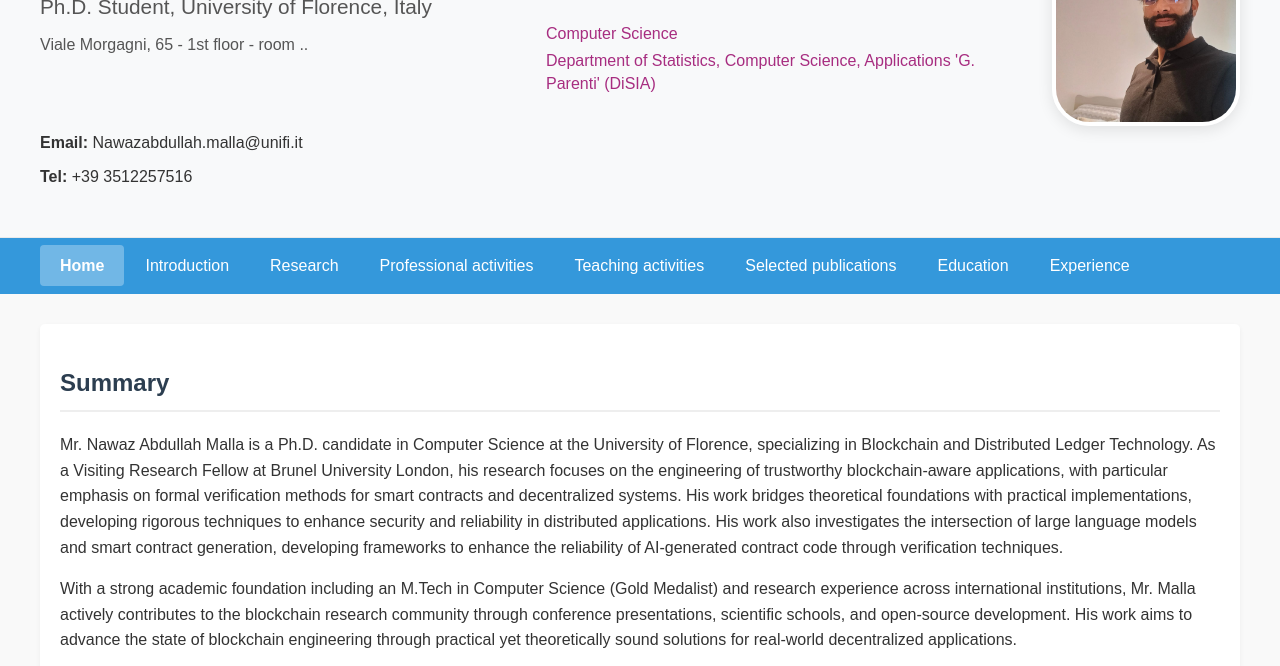
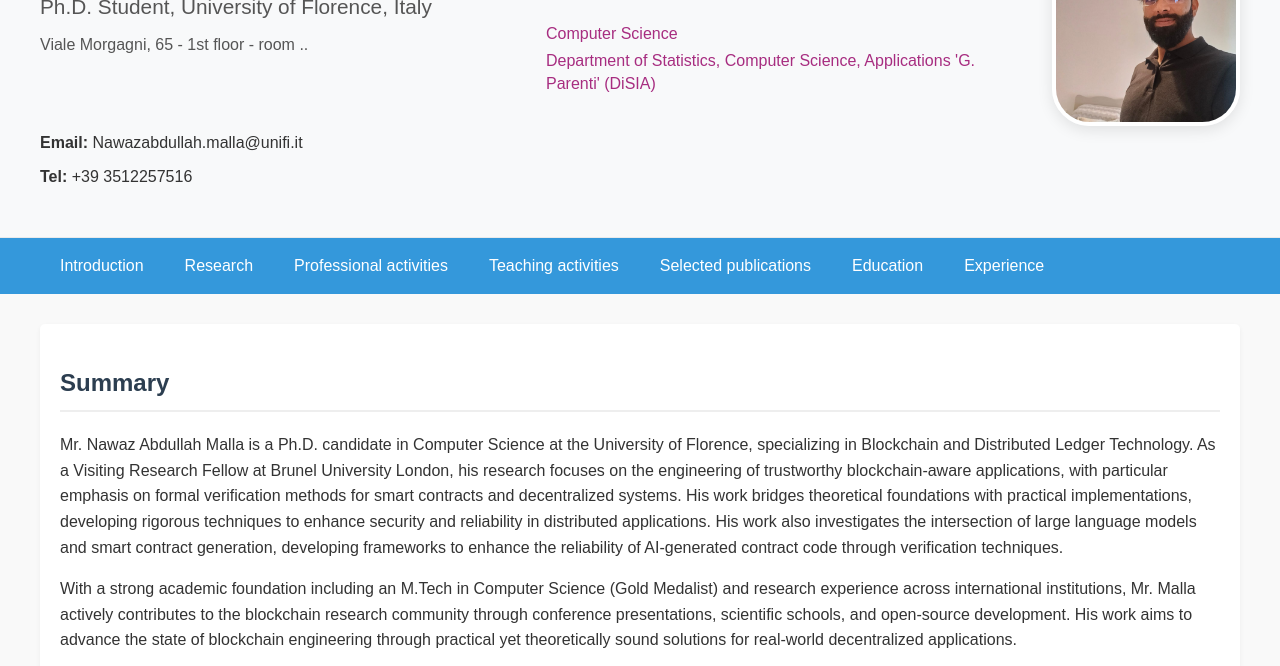
Before and after one commit to nawaz-malla/nawazmalla.edu, a plain HTML site: page index.html in a window 1280 px wide. Shown: the part 102-768 px from the top of the page. Drawn offline with Linux system fonts and the light colour scheme.

Commit message:
Update index.html

```diff
--- a/index.html
+++ b/index.html
@@ -45,7 +45,7 @@
     <nav class="main-navigation">
         <div class="profile-container">
             <ul class="navigation">
-                <li><a href="home.html" class="nav-link active">Home</a></li>
+               <!-- <li><a href="home.html" class="nav-link active">Home</a></li> -->
                 <li><a href="introduction.html" class="nav-link">Introduction</a></li>
                 <li><a href="research.html" class="nav-link">Research</a></li>
                 <li><a href="professional.html" class="nav-link">Professional activities</a></li>
```
